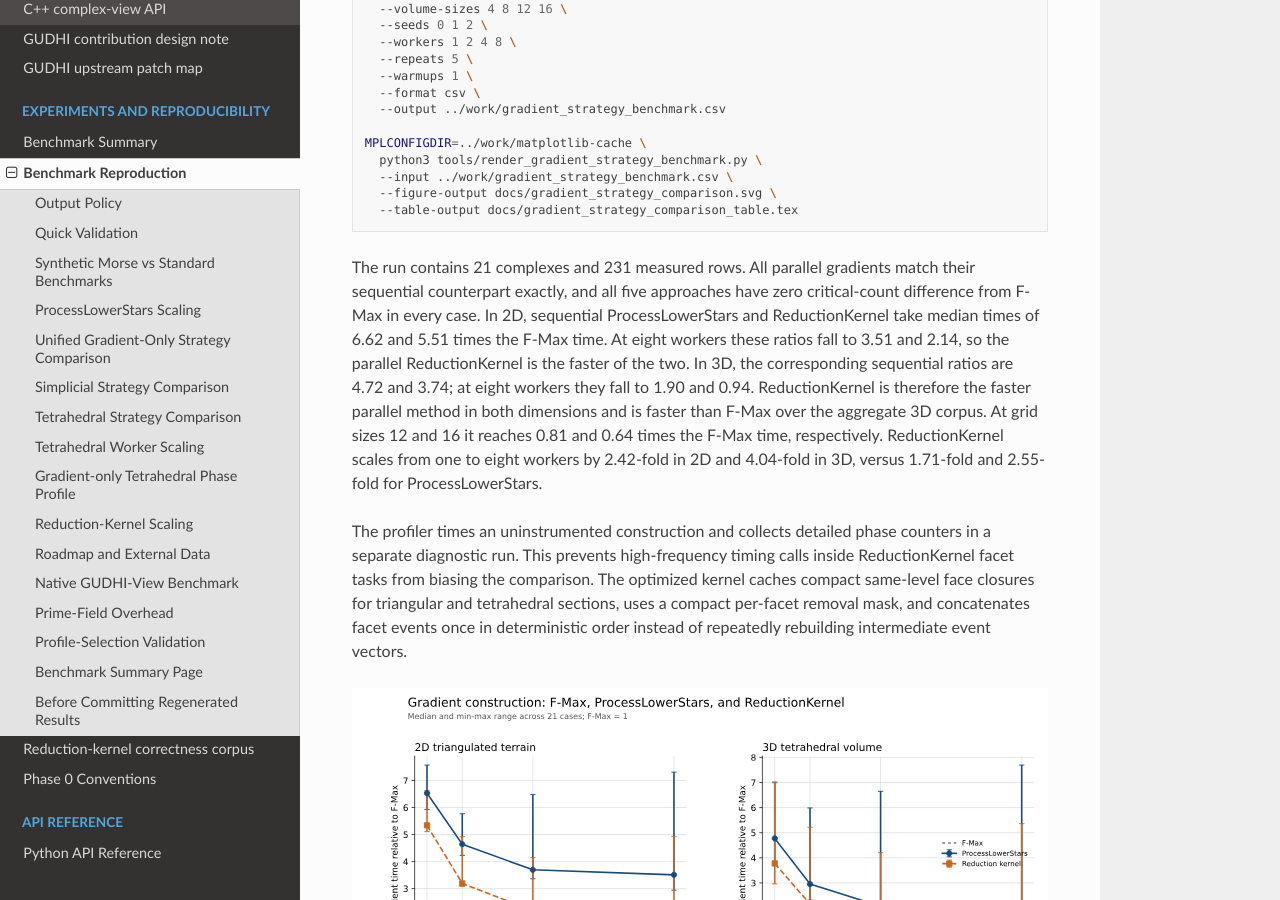
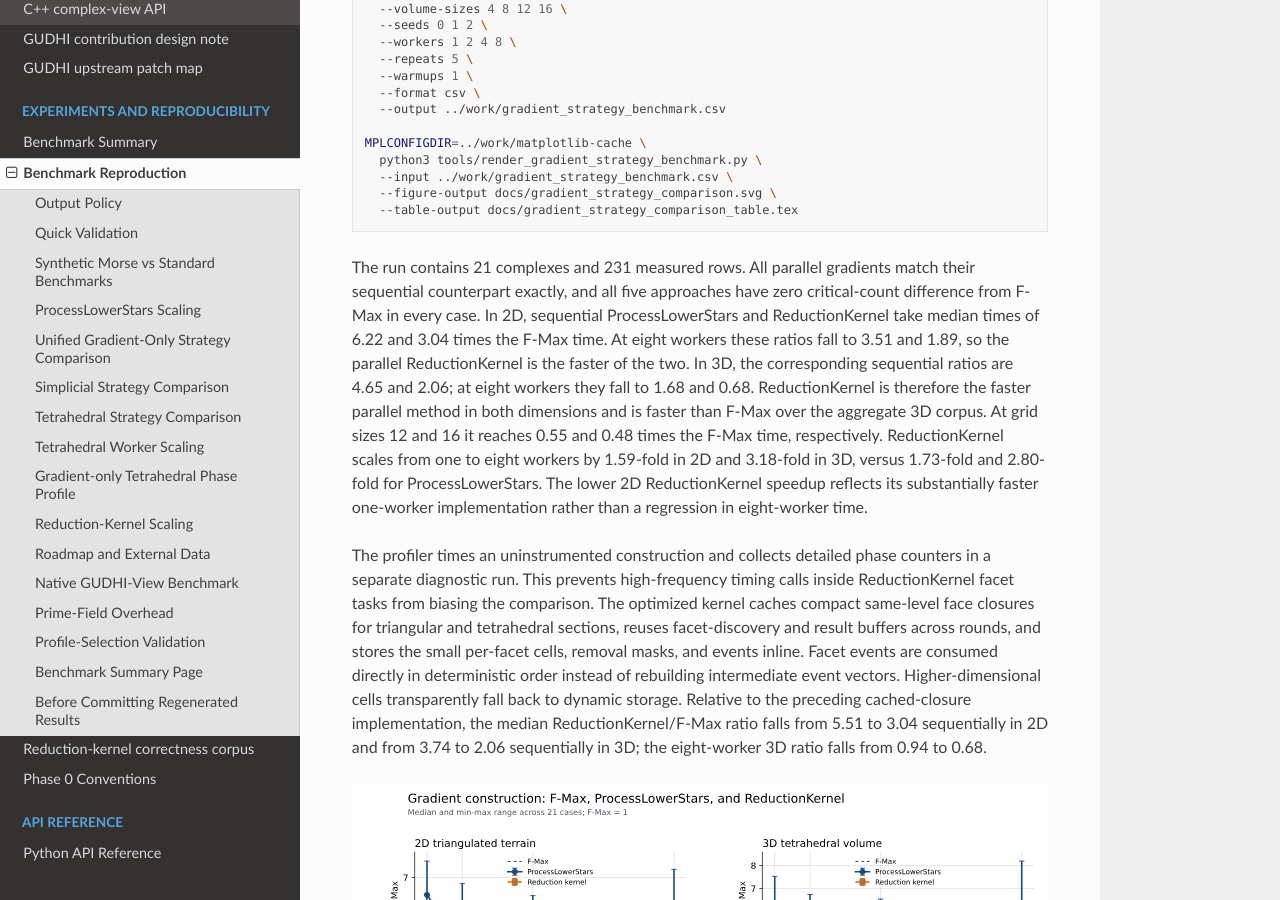
Before and after one commit to lnajman/morseframes, a Sphinx documentation site: the page built from docs/benchmark_reproduction.md, in a window 1280 px wide and 900 px high, scrolled down 3990 px. Built offline with Sphinx 7.4.7 and the Read the Docs theme 3.1.0, drawn with Linux system fonts in a browser that asks for light colours; the version number is read from the project's files by our own code; some of the changed text lies outside the part shown.

Commit message:
Add allocation-free ReductionKernel fast path

````diff
--- a/docs/benchmark_reproduction.md
+++ b/docs/benchmark_reproduction.md
@@ -196,23 +196,30 @@
 The run contains 21 complexes and 231 measured rows. All parallel gradients
 match their sequential counterpart exactly, and all five approaches have zero
 critical-count difference from F-Max in every case. In 2D, sequential
-ProcessLowerStars and ReductionKernel take median times of 6.62 and 5.51 times
-the F-Max time. At eight workers these ratios fall to 3.51 and 2.14, so the
+ProcessLowerStars and ReductionKernel take median times of 6.22 and 3.04 times
+the F-Max time. At eight workers these ratios fall to 3.51 and 1.89, so the
 parallel ReductionKernel is the faster of the two. In 3D, the corresponding
-sequential ratios are 4.72 and 3.74; at eight workers they fall to 1.90 and
-0.94. ReductionKernel is therefore the faster parallel method in both
+sequential ratios are 4.65 and 2.06; at eight workers they fall to 1.68 and
+0.68. ReductionKernel is therefore the faster parallel method in both
 dimensions and is faster than F-Max over the aggregate 3D corpus. At grid
-sizes 12 and 16 it reaches 0.81 and 0.64 times the F-Max time, respectively.
-ReductionKernel scales from one to eight workers by 2.42-fold in 2D and
-4.04-fold in 3D, versus 1.71-fold and 2.55-fold for ProcessLowerStars.
+sizes 12 and 16 it reaches 0.55 and 0.48 times the F-Max time, respectively.
+ReductionKernel scales from one to eight workers by 1.59-fold in 2D and
+3.18-fold in 3D, versus 1.73-fold and 2.80-fold for ProcessLowerStars. The
+lower 2D ReductionKernel speedup reflects its substantially faster one-worker
+implementation rather than a regression in eight-worker time.
 
 The profiler times an uninstrumented construction and collects detailed phase
 counters in a separate diagnostic run. This prevents high-frequency timing
 calls inside ReductionKernel facet tasks from biasing the comparison. The
 optimized kernel caches compact same-level face closures for triangular and
-tetrahedral sections, uses a compact per-facet removal mask, and concatenates
-facet events once in deterministic order instead of repeatedly rebuilding
-intermediate event vectors.
+tetrahedral sections, reuses facet-discovery and result buffers across rounds,
+and stores the small per-facet cells, removal masks, and events inline. Facet
+events are consumed directly in deterministic order instead of rebuilding
+intermediate event vectors. Higher-dimensional cells transparently fall back
+to dynamic storage. Relative to the preceding cached-closure implementation,
+the median ReductionKernel/F-Max ratio falls from 5.51 to 3.04 sequentially in
+2D and from 3.74 to 2.06 sequentially in 3D; the eight-worker 3D ratio falls
+from 0.94 to 0.68.
 
 ![Gradient-only strategy comparison](gradient_strategy_comparison.svg)
 
@@ -351,10 +358,10 @@
 ```
 
 Across the twelve cases, eight-worker ProcessLowerStars reaches a median
-gradient-construction speedup of 2.58, versus 4.14 for the reduction kernel.
-The corresponding median construction times are 3.16 ms and 1.62 ms, so the
+gradient-construction speedup of 2.62, versus 3.07 for the reduction kernel.
+The corresponding median construction times are 3.00 ms and 1.22 ms, so the
 optimized ReductionKernel is now faster in absolute time. Median eight-worker
-efficiencies are 0.32 and 0.52, respectively.
+efficiencies are 0.33 and 0.38, respectively.
 
 ![Tetrahedral worker scaling](tetrahedral_worker_scaling.svg)
 
@@ -385,16 +392,18 @@
   --table-output docs/tetrahedral_phase_profile_table.tex
 ```
 
-Across the twelve cases, eight-worker ProcessLowerStars reaches a 3.01-fold
-gradient-construction speedup; ReductionKernel reaches 3.78-fold. Their median
-eight-worker construction times are 3.08 ms and 1.82 ms, respectively. At
-eight workers, ProcessLowerStars spends 33.7 percent in global setup, 34.1
-percent in parallel local-star processing, 2.5 percent in ordered replay, and
-4.5 percent in builder initialization. ReductionKernel spends 90.1 percent of
-its diagnostic wall time processing levels; setup and replay account for 7.3
-and 2.6 percent. The CSV now also records kernel rounds, facet kernels, facet
+Across the twelve cases, eight-worker ProcessLowerStars reaches a 2.89-fold
+gradient-construction speedup; ReductionKernel reaches 3.62-fold. Their median
+eight-worker construction times are 3.09 ms and 1.13 ms, respectively. At
+eight workers, ProcessLowerStars spends 33.4 percent in global setup, 38.1
+percent in parallel local-star processing, 2.3 percent in ordered replay, and
+5.3 percent in builder initialization. ReductionKernel spends 84.1 percent of
+its diagnostic wall time processing levels; setup and replay account for 10.9
+and 4.2 percent. The CSV now also records kernel rounds, facet kernels, facet
 discovery scans, cached-cell visits, local candidate scans, coboundary scans,
-and membership tests. For the `n=16` volumes, the medians include roughly
+membership tests, and inline-buffer overflows. All measured triangular and
+tetrahedral kernels report zero inline-buffer overflows. For the `n=16`
+volumes, the medians include roughly
 458,000 local candidate visits but only 70,000 membership tests, confirming
 that preserving the short-circuit local scan is preferable to eagerly building
 all local incidences. These figures deliberately make no claim about
````
Also changed, not shown: docs/gradient_strategy_comparison.svg, docs/tetrahedral_worker_scaling.svg, 10 other files.
